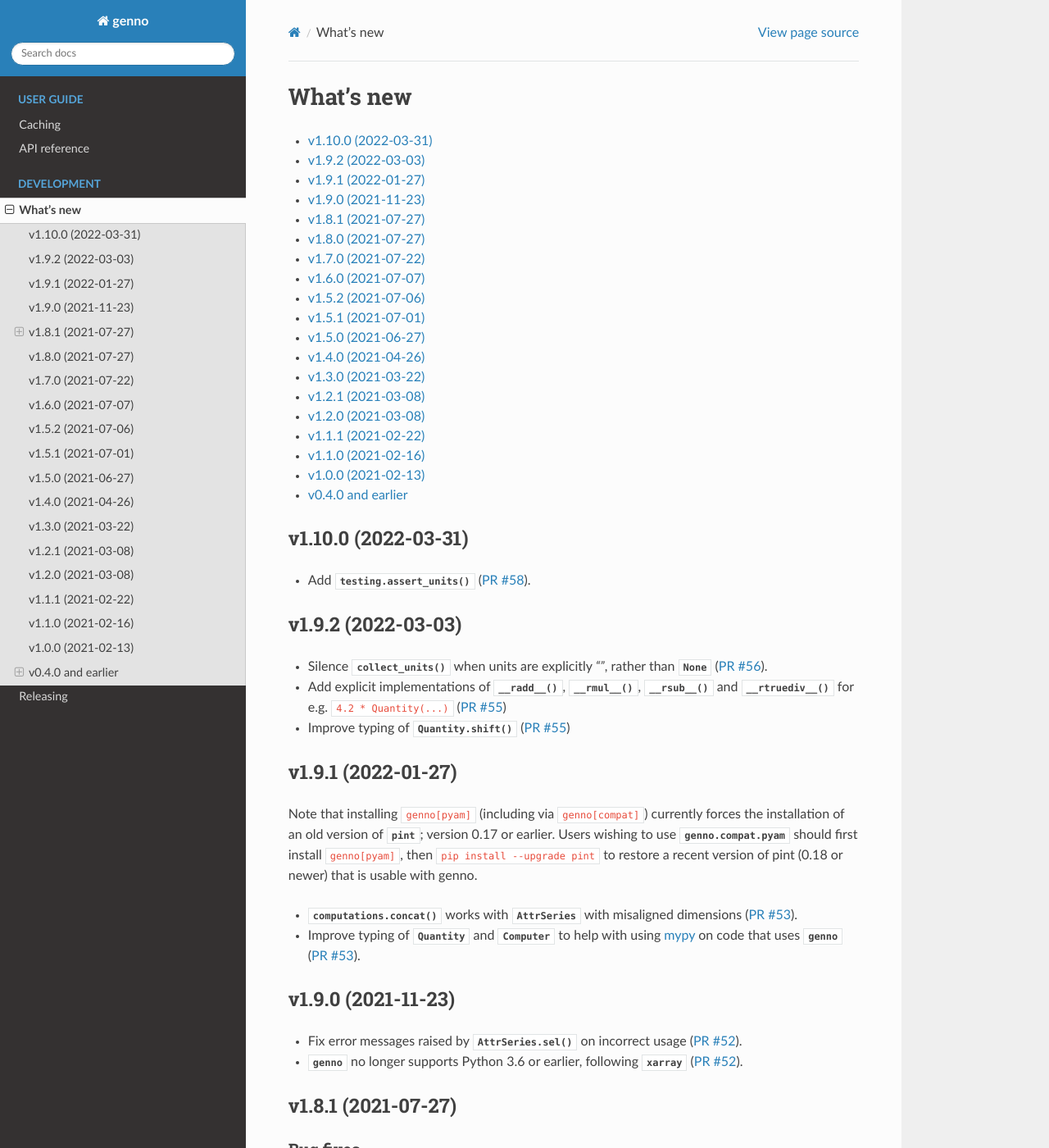
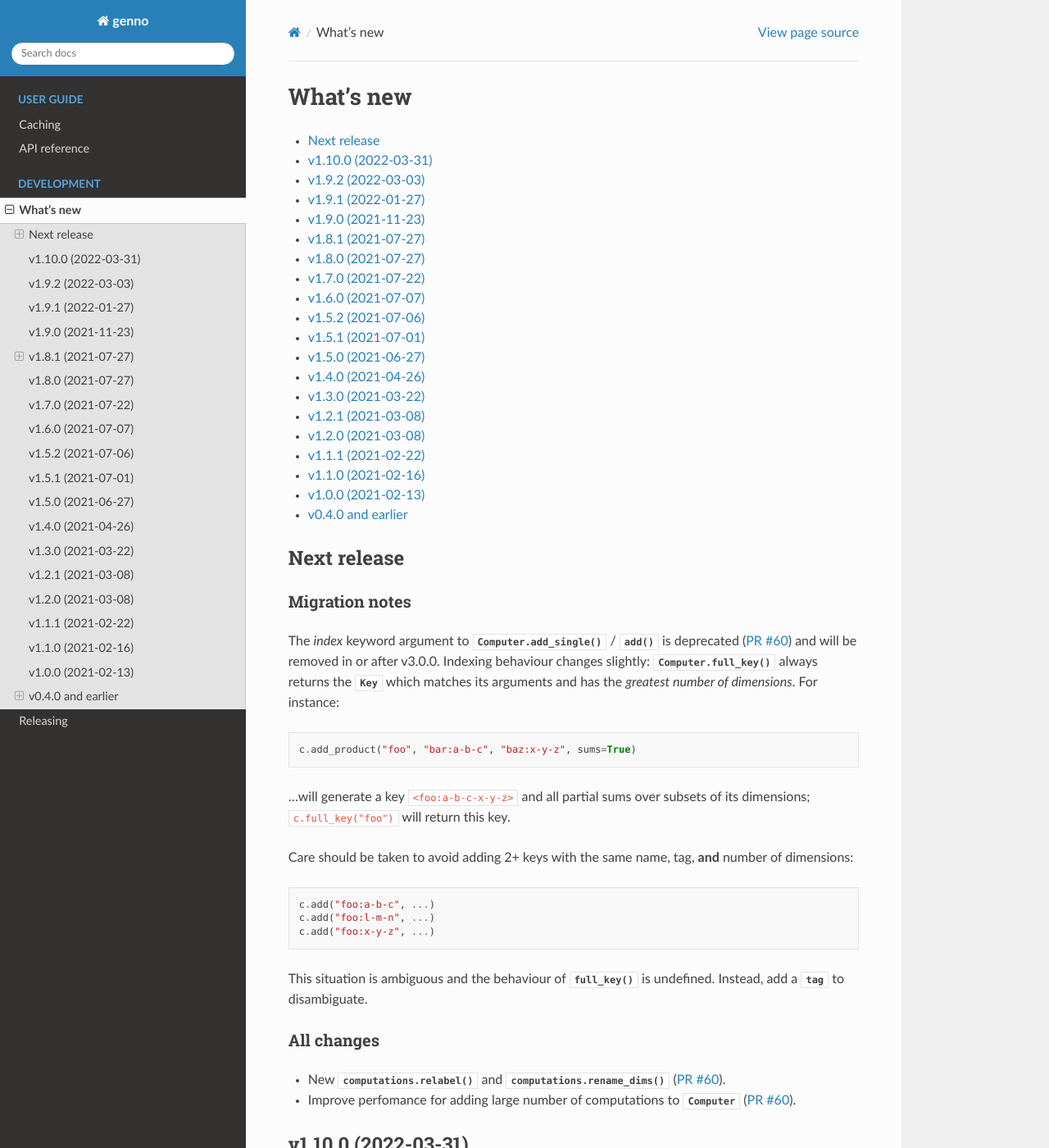
Before and after one commit to khaeru/genno, a Sphinx documentation site: the page built from doc/whatsnew.rst, in a window 1280 px wide and 1400 px high. Shown: the whole window at 82% size. Built offline with Sphinx 7.4.7 and the Read the Docs theme 2.0.0, drawn with Linux system fonts in a browser that asks for light colours; pages that are not in the unit, such as notebooks, are missing from menus.

Commit message:
Add #60 and migration notes to doc/whatsnew

```diff
--- a/doc/whatsnew.rst
+++ b/doc/whatsnew.rst
@@ -6,8 +6,38 @@ What's new
    :backlinks: none
    :depth: 1
 
-.. Next release
-.. ============
+Next release
+============
+
+Migration notes
+---------------
+
+The `index` keyword argument to :meth:`.Computer.add_single` / :meth:`.add` is deprecated (:pull:`60`) and will be removed in or after v3.0.0.
+Indexing behaviour changes slightly: :meth:`.Computer.full_key` always returns the :class:`.Key` which matches its arguments and has the *greatest number of dimensions*.
+For instance:
+
+.. code-block:: python
+
+    c.add_product("foo", "bar:a-b-c", "baz:x-y-z", sums=True)
+
+…will generate a key ``<foo:a-b-c-x-y-z>`` and all partial sums over subsets of its dimensions; ``c.full_key("foo")`` will return this key.
+
+Care should be taken to avoid adding 2+ keys with the same name, tag, **and** number of dimensions:
+
+.. code-block:: python
+
+   c.add("foo:a-b-c", ...)
+   c.add("foo:l-m-n", ...)
+   c.add("foo:x-y-z", ...)
+
+This situation is ambiguous and the behaviour of :meth:`.full_key` is undefined.
+Instead, add a :attr:`~.Key.tag` to disambiguate.
+
+All changes
+-----------
+
+- New :func:`computations.relabel` and :func:`computations.rename_dims` (:pull:`60`).
+- Improve perfomance for adding large number of computations to :class:`.Computer` (:pull:`60`).
 
 v1.10.0 (2022-03-31)
 ====================
```
Also changed, not shown: 1 other file.
